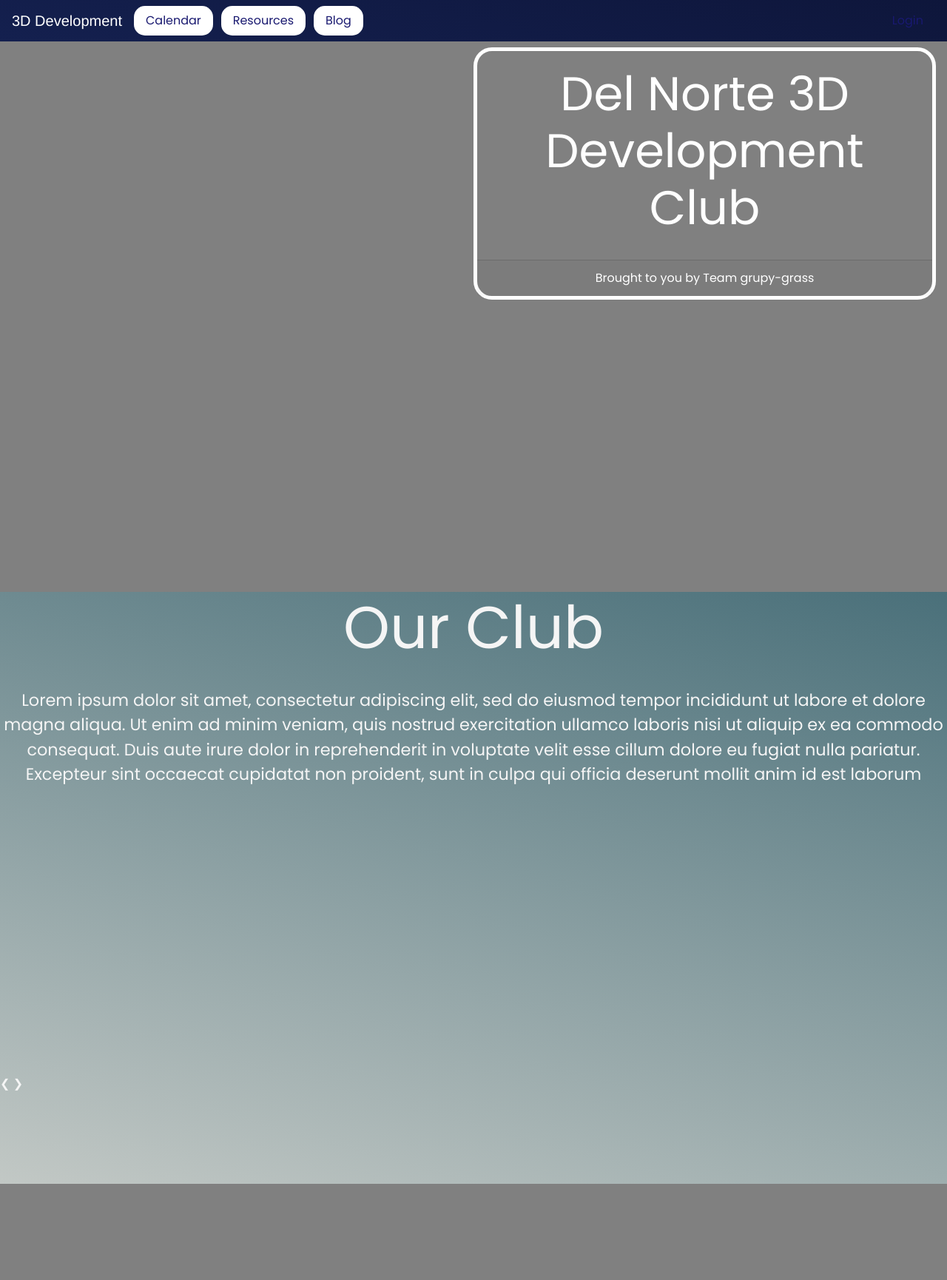
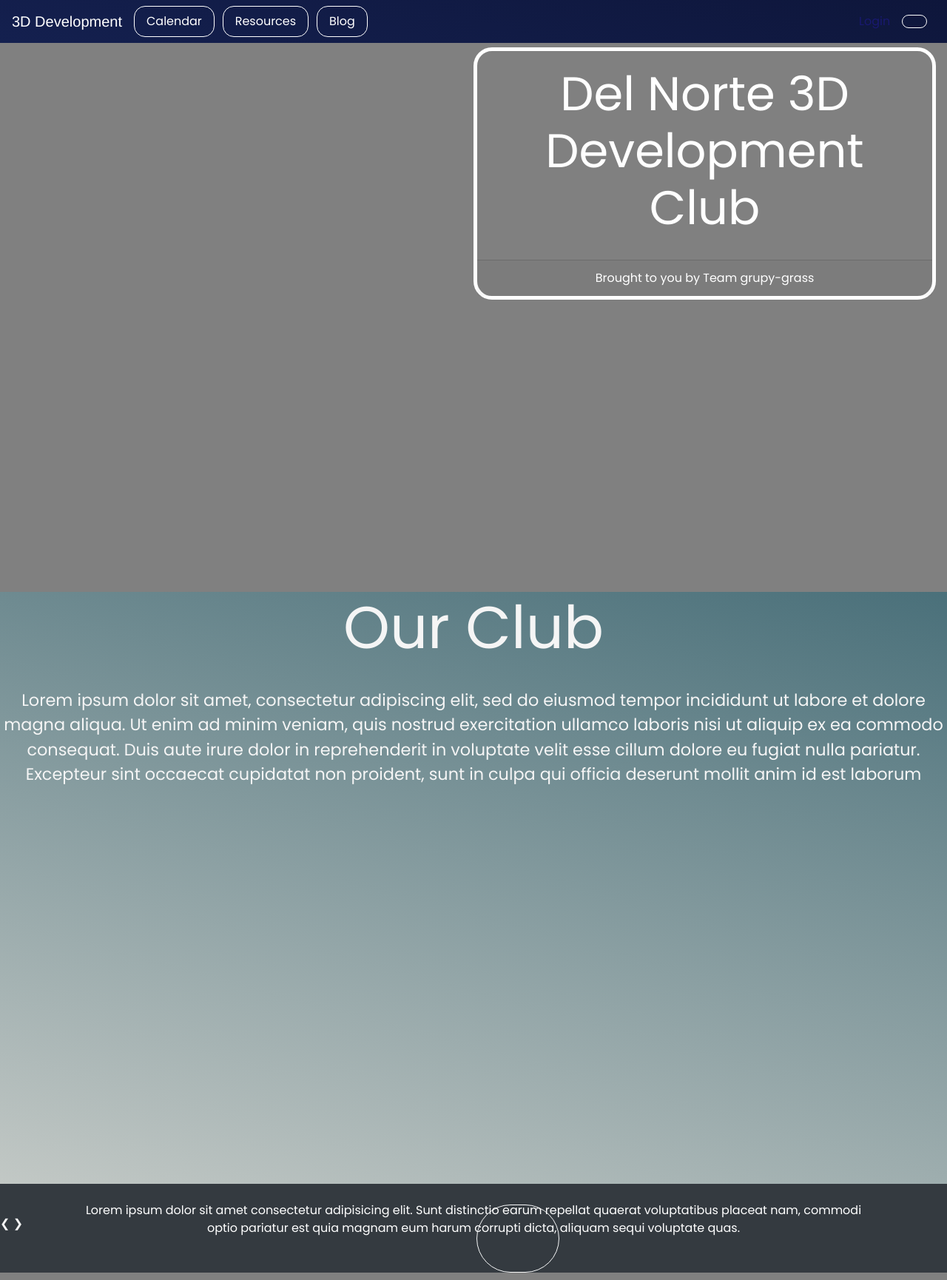
Before and after one commit to Naevey/grup-grass, a Flask app: page / in a window 1280 px wide. Shown: the whole page at 74% size. Before the commit the page ends 1600 px from the top, so only its background shows below. Run offline with Flask 2, Linux system fonts and the light colour scheme; a user stored in the database is signed in; some libraries are stand-ins or nearby versions.

Commit message:
more design

```diff
--- a/templates/index.html
+++ b/templates/index.html
@@ -44,15 +44,15 @@
             <div class="card-footer"> Brought to you by Team grupy-grass </div>
         </div>
     </div>
-    <div class="slideshow-container" style="padding-right: 50%; padding-top: 5%">
+    <div class="slideshow-container" style="padding-right: 50%; padding-bottom: 5%">
         <div class="mySlides fade">
-            <img src="下·/assets/d39aaedf609e23dc3c8effd2d2b3ce49.png)" style="width:100%">
+            <img src="/assets/d39aaedf609e23dc3c8effd2d2b3ce49.png" style="width:100%">
         </div>
         <div class="mySlides fade">
-            <img src="" style="width:100%">
+            <img src="assets/medic_gaming.png" style="width:100%">
         </div>
         <div class="mySlides fade">
-            <img src="img1.jpg" style="width:100%">
+            <img src="unknown-7.png" style="width:100%">
         </div>
         <a class="prev" onclick="plusSlides(-1)">&#10094;</a>
         <a class="next" onclick="plusSlides(1)">&#10095;</a>
@@ -69,4 +69,16 @@
         Lorem ipsum dolor sit amet, consectetur adipiscing elit, sed do eiusmod tempor incididunt ut labore et dolore magna aliqua. Ut enim ad minim veniam, quis nostrud exercitation ullamco laboris nisi ut aliquip ex ea commodo consequat. Duis aute irure dolor in reprehenderit in voluptate velit esse cillum dolore eu fugiat nulla pariatur. Excepteur sint occaecat cupidatat non proident, sunt in culpa qui officia deserunt mollit anim id est laborum
     </p>
 </section>
+<footer class="bg-dark text-center text-white">
+    <div class="container p-4">
+        <a class="btn btn-outline-light btn-floating m-1" href="#!" role="button"><i class="fab fa-facebook-f"></i></a>
+        <div class="mb-4">
+            <p>
+                Lorem ipsum dolor sit amet consectetur adipisicing elit. Sunt distinctio earum
+                repellat quaerat voluptatibus placeat nam, commodi optio pariatur est quia magnam
+                eum harum corrupti dicta, aliquam sequi voluptate quas.
+            </p>
+        </div>
+    </div>
+</footer>
 {% endblock %}
--- a/templates/layouts/navbar.html
+++ b/templates/layouts/navbar.html
@@ -8,7 +8,9 @@
     .nav-item{
         border-radius: 15px;
         {#border: 2px solid #D3D3D3;#}
-        background-color: white;
+        background-color: Transparent;
+        border: 1px solid;
+        color: white;
         {#height: 100%;#}
         {#width: 500%;#}
         margin-right: 1%;
@@ -48,6 +50,7 @@
         <a class="nav-link nav-item" href="">Resources</a>
         <a class="nav-link nav-item" href="blog">Blog</a>
         <a class="nav-link nav navbar-nav ml-auto" href="crud/login">Login</a>
+        <a class="nav-link nav-item" href=""></a>
 
     </div>
     <div>
```
